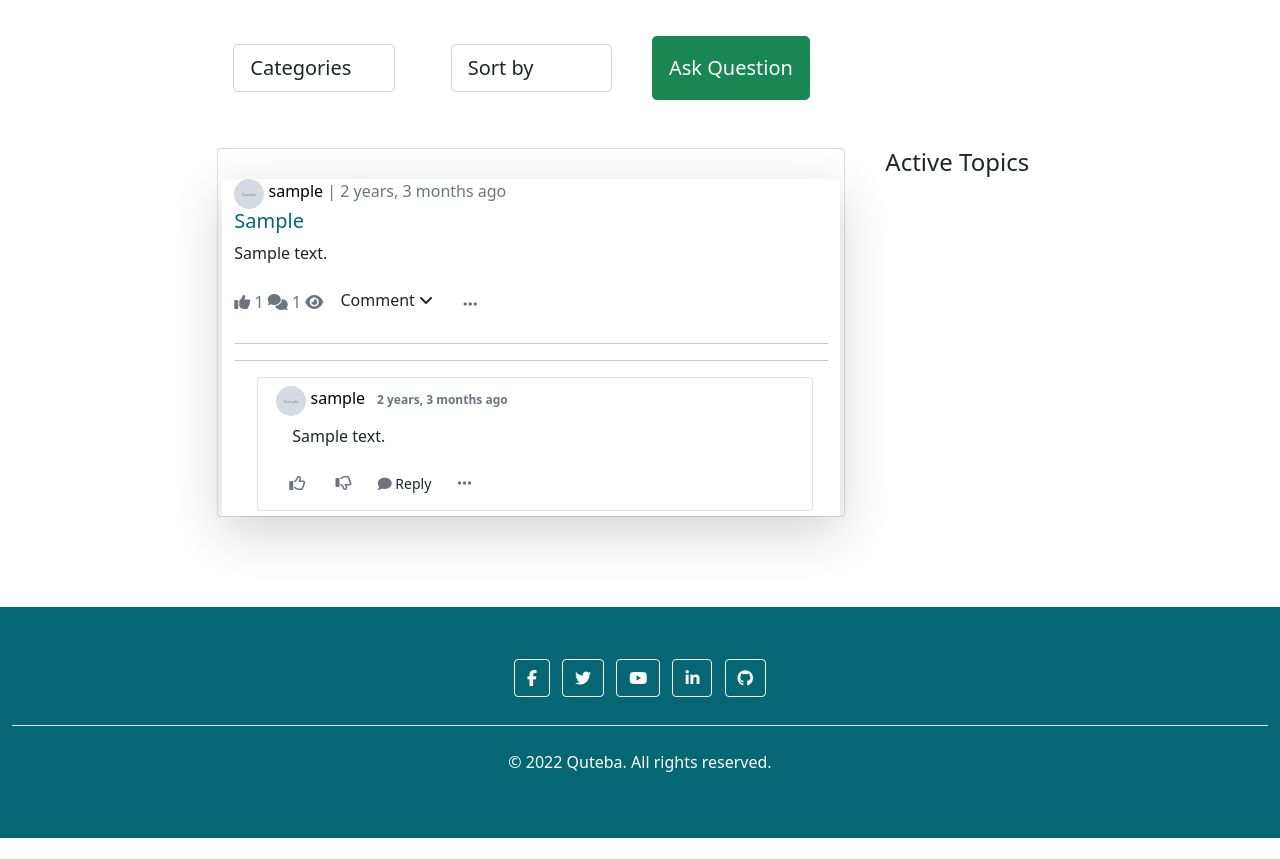
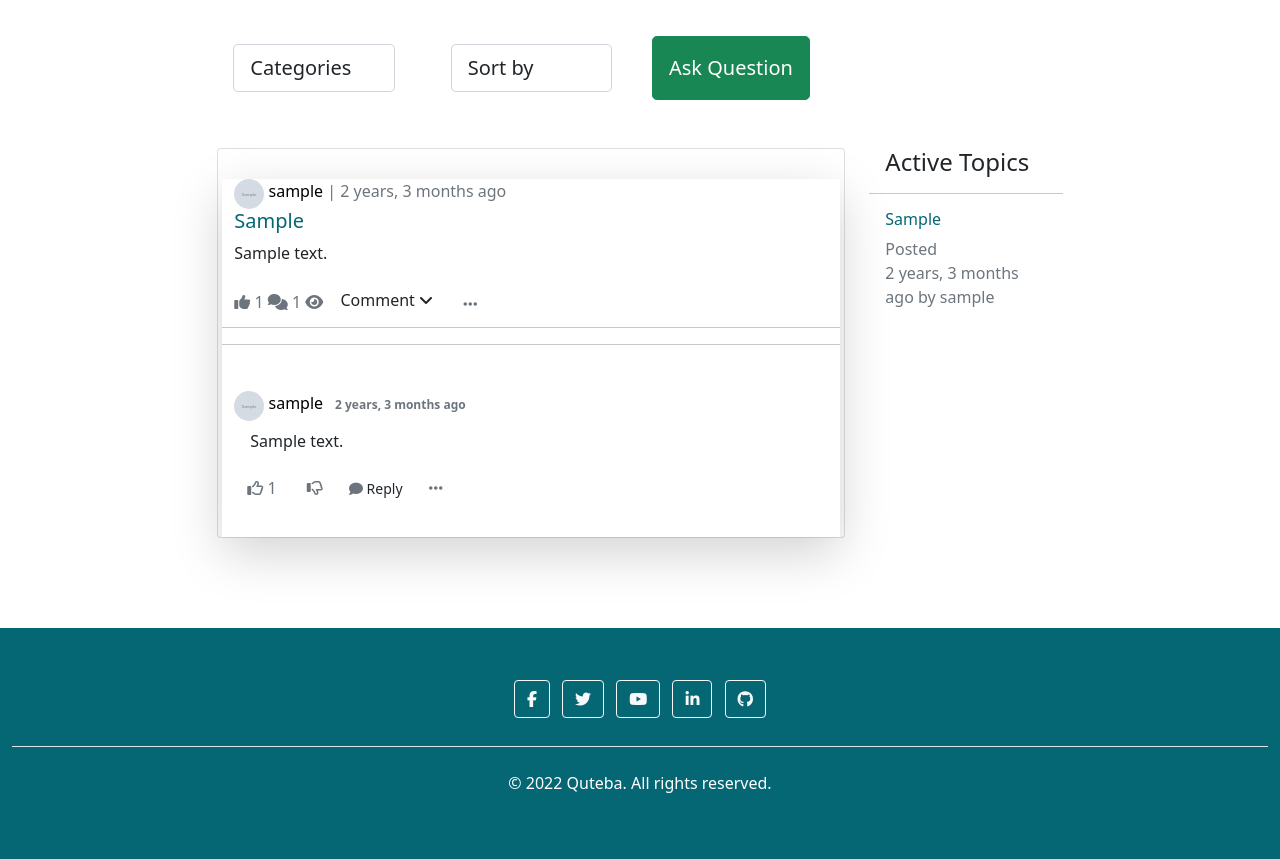
Before and after one commit to Amareteklay/quteba, a Django app: a page that uses qforum/templates/qforum/thread_detail.html in a window 1280 px wide. Shown: the part 176-1035 px from the top of the page. Before the commit the page ends 1014 px from the top, so only its background shows below. Run offline with Django 4.2, Linux system fonts and the light colour scheme; tables that the repository leaves empty hold one stand-in row (values such as "Sample post"); grey boxes marked "Sample" are stand-in pictures; parts of the project's set-up code (start-up, migrations or seed data) failed here and were passed over; some libraries are stand-ins or nearby versions.

Commit message:
replaced nested comments with inclusion tag

```diff
--- a/qblog/templates/qblog/blog.html
+++ b/qblog/templates/qblog/blog.html
@@ -16,7 +16,7 @@
             <img class="img-fluid border-0" src=" {{ post.featured_image.url }}">
             {% endif %}
         </div>
-        <div class="col-md-6 ">
+        <div class="col-md-6">
             <a href="{% url 'post_detail' post.slug  %}" class="post-link">
                 <h2 class="card-title mb-4 pt-5">{{ post.title }}</h2>
             </a>
--- a/qforum/models.py
+++ b/qforum/models.py
@@ -65,12 +65,16 @@
     created = models.DateTimeField(auto_now_add=True)
     updated = models.DateTimeField(auto_now=True)
     active = models.BooleanField(default=True)
+    likes = models.ManyToManyField(User, related_name='forum_likes', blank=True)
 
     class Meta:
         ordering = ('created',)
 
     def __str__(self):
         return f"{self.content}"
+
+    def no_of_likes(self):
+        return self.likes.count()
 
     @property
     def children(self):
--- a/qforum/templates/qforum/comment.html
+++ /dev/null
@@ -1,104 +0,0 @@
-                    <div class="reply-box pos-relative">
-                        <a class="text-black" href="#">
-                            {% if comment.name.profile.image %}
-                            <img class="rounded-circle article-img profile-img"
-                                src="{{ comment.name.profile.image.url }}">
-                            {% else %}
-                            <img class="rounded-circle article-img profile-img" src="{{ 'quteba/media/default.jpg' }}">
-                            {% endif %}
-                            {{comment.name}}</a>
-                        <span class=" badge badge-secondary op-6 text-muted">{{ comment.created|timesince }} ago</span>
-                        <p class="px-3 mt-2"> {{comment.content}}</p>
-                        <span class="btn text-muted"><i class="fa-regular fa-thumbs-up"></i></span>
-                        <span class="btn text-muted"><i class="fa-regular fa-thumbs-down"></i></span>
-                        <button class="btn btn-sm" onclick="handleReply({{comment.id}})">
-                            <i class="fa-solid fa-comment text-muted"></i> Reply</button>
-                        <span class="edit-btn text-muted btn"><i class="fa-solid fa-ellipsis"></i></span>
-
-                        {% for reply in comment.children %}
-                        <div class="pt-3">
-                            <a class="text-black" href="#">
-                                {% if reply.name.profile.image %}
-                                <img class="rounded-circle article-img profile-img"
-                                    src="{{ reply.name.profile.image.url }}">
-                                {% else %}
-                                <img class="rounded-circle article-img profile-img"
-                                    src="{{ 'quteba/media/default.jpg' }}">
-                                {% endif %}
-                                {{reply.name}}</a>
-                            <p class="px-3 mt-2"> {{reply.content}}</p>
-                            <span class="btn text-muted"><i class="fa-regular fa-thumbs-up"></i></span>
-                            <span class="btn text-muted"><i class="fa-regular fa-thumbs-down"></i></span>
-                            <button class="btn btn-sm" onclick="handleReply({{comment.id}})"><i
-                                    class="fa-solid fa-comment text-muted"></i> Reply</button>
-                                    <span class="btn text-muted pb-0"><i class="fa-solid fa-ellipsis"></i></span>
-                            <div class="border-reply" id="reply-form-container-{{comment.id}}" style="display:none">
-                                {% if user.is_authenticated %}
-                                <form method="POST" action="{% url 'qforum:thread_detail' thread.slug %}" class="mt-3">
-                                    {% csrf_token %}
-                                    <p>Replying as {{user}}</p>
-                                    {{form.content}}
-                                    <div>
-                                        <button type="button" onclick="handleCancel({{comment.id}})"
-                                            class="btn btn-light border btn-sm">Cancel</button>
-                                        <button type="submit" class="btn btn-primary btn-sm">Submit</button>
-                                    </div>
-                                </form>
-                                {% else %}
-                                <p>Please login to reply</p>
-                                {% endif %}
-                            </div>
-                        </div>
-                        {%for reply in reply.children %}
-                        <div class="pos-relative pt-3">
-                            <a class="text-black" href="#">
-                                {% if reply.name.profile.image %}
-                                <img class="rounded-circle article-img profile-img"
-                                    src="{{ reply.name.profile.image.url }}">
-                                {% else %}
-                                <img class="rounded-circle article-img profile-img"
-                                    src="{{ 'quteba/media/default.jpg' }}">
-                                {% endif %}
-                                {{reply.name}}</a>
-                            <p class="px-3 mt-2"> {{reply.content}}</p>
-                            <span class="btn text-muted"><i class="fa-regular fa-thumbs-up"></i></span>
-                            <span class="btn text-muted"><i class="fa-regular fa-thumbs-down"></i></span>
-                            <button class="btn btn-sm" onclick="handleReply({{comment.id}})"><i
-                                    class="fa-solid fa-comment text-muted pb-0"></i> Reply</button>
-                                    <span class="btn text-muted"><i class="fa-solid fa-ellipsis"></i></span>
-                            <div class="border-reply" id="reply-form-container-{{comment.id}}" style="display:none">
-                                {% if user.is_authenticated %}
-                                <form method="POST" action="{% url 'qforum:thread_detail' thread.slug %}" class="mt-3">
-                                    {% csrf_token %}
-                                    <p>Replying as {{user}}</p>
-                                    {{form.content}}
-                                    <div>
-                                        <button type="button" onclick="handleCancel({{comment.id}})"
-                                            class="btn btn-light border btn-sm">Cancel</button>
-                                        <button type="submit" class="btn btn-primary btn-sm">Submit</button>
-                                    </div>
-                                </form>
-                                {% else %}
-                                <p>Please login to reply</p>
-                                {% endif %}
-                            </div>
-                        </div>
-                        {% endfor %}
-                        {% endfor %}
-                        <div class="border-reply" id="reply-form-container-{{comment.id}}" style="display:none">
-                            {% if user.is_authenticated %}
-                            <form method="POST" action="{% url 'qforum:thread_detail' thread.slug %}" class="mt-3">
-                                {% csrf_token %}
-                                <p>Replying as {{user}}</p>
-                                {{form.content}}
-                                <div>
-                                    <button type="button" onclick="handleCancel({{comment.id}})"
-                                        class="btn btn-light border btn-sm">Cancel</button>
-                                    <button type="submit" class="btn btn-primary btn-sm">Submit</button>
-                                </div>
-                            </form>
-                            {% else %}
-                            <p>Please login to reply</p>
-                            {% endif %}
-                        </div>
-                    </div>
--- /dev/null
+++ b/qforum/templates/qforum/reply.html
@@ -0,0 +1,25 @@
+    <div class="row">
+        <div class="col-md-12 left-indent">
+        {% for reply in replies %}
+        <a class="text-black" href="#">
+            {% if reply.name.profile.image %}
+            <img class="rounded-circle article-img profile-img"
+                src="{{ comment.name.profile.image.url }}">
+            {% else %}
+            <img class="rounded-circle article-img profile-img" src="{{ 'quteba/media/default.jpg' }}">
+            {% endif %}
+            {{reply.name}}</a>
+        <span class=" badge badge-secondary op-6 text-muted">{{ reply.created|timesince }} ago</span>
+        <p class="px-3 mt-2"> {{reply.content}}</p>
+        <span class="btn text-muted"><i class="fa-regular fa-thumbs-up"></i>{% if reply.no_of_likes %} {{reply.no_of_likes}}{% endif %} </span>
+        <span class="btn text-muted"><i class="fa-regular fa-thumbs-down"></i></span>
+        <button class="btn btn-sm" onclick="handleReply({{comment.id}})">
+            <i class="fa-solid fa-comment text-muted"></i> Reply</button>
+        <span class="edit-btn text-muted btn"><i class="fa-solid fa-ellipsis"></i></span>
+           {% if reply.replies.count > 0 %}
+            {% load reply_tree %}
+            {% reply_tree reply %}
+            {% endif %}
+            {% endfor %}
+        </div>
+    </div>
--- a/qforum/templates/qforum/thread_detail.html
+++ b/qforum/templates/qforum/thread_detail.html
@@ -12,16 +12,16 @@
       <p> {{thread.description|safe}} </p>
     </div>
     <div>
-      <i class="ion-connection-bars icon-1x"></i> <span class="d-inline-block text-sm text-muted">{{number_of_likes}} <i class="fa-solid fa-thumbs-up"></i></span>
+      <i class="ion-connection-bars icon-1x"></i> <span class="d-inline-block text-sm text-muted">{{number_of_likes}} <i
+          class="fa-solid fa-thumbs-up"></i></span>
       <i class="ion-ios-chatboxes-outline icon-1x"></i> <span
         class="d-inline-block text-sm text-muted">{{no_of_comments}} <i class="fa-solid fa-comments"></i></span>
-      <i class="ion-ios-eye-outline icon-1x"></i> <span class="d-inline-block text-sm text-muted">{{no_of_comments}} <i class="fa-solid fa-eye"></i></span>
+      <i class="ion-ios-eye-outline icon-1x"></i> <span class="d-inline-block text-sm text-muted">{{no_of_comments}} <i
+          class="fa-solid fa-eye"></i></span>
       <h4 id="comment-form" class="btn" onclick="displayForm()">Comment <i class="fa-solid fa-angle-down"></i></h4>
       <span class="btn text-muted"><i class="fa-solid fa-ellipsis"></i></span>
     </div>
-    <div>
     <hr>
-
     <div class="comment-form">
       {% if user.is_authenticated %}
       <form method="POST" action="{% url 'qforum:thread_detail' thread.slug %}">
@@ -36,16 +36,32 @@
     </div>
     <hr>
     {% for comment in comments %}
+    {% if not comment.parent %}
+    <div class="row">
+      <div class="col-md-12">
+        <a class="text-black" href="#">
+          {% if comment.name.profile.image %}
+          <img class="rounded-circle article-img profile-img"
+              src="{{ comment.name.profile.image.url }}">
+          {% else %}
+          <img class="rounded-circle article-img profile-img" src="{{ '../quteba/media/default.jpg' }}">
+          {% endif %}
+          {{comment.name}}</a>
+      <span class=" badge badge-secondary op-6 text-muted">{{ comment.created|timesince }} ago</span>
+      <p class="px-3 mt-2"> {{comment.content}}</p>
+      <span class="btn text-muted"><i class="fa-regular fa-thumbs-up"></i>{% if comment.no_of_likes %} {{comment.no_of_likes}}{% endif %} </span>
+      <span class="btn text-muted"><i class="fa-regular fa-thumbs-down"></i></span>
+      <button class="btn btn-sm" onclick="handleReply({{comment.id}})">
+          <i class="fa-solid fa-comment text-muted"></i> Reply</button>
+      <span class="edit-btn text-muted btn"><i class="fa-solid fa-ellipsis"></i></span>
         {% if comment.is_parent %}
-      <div class="ps-2" id="{{comment.id}}">
-        <div class="border p-2 rounded border-reply">
-          {% include 'qforum/comment.html' with comment=comment %}
+        {% load reply_tree %}
+        {% reply_tree comment %}
+        {% endif %}
       </div>
     </div>
-      {% endif %}
+    {% endif%}
     {% endfor %}
-
-    </div>
   </div>
 </div>
 {% endblock details %}
--- /dev/null
+++ b/qforum/templatetags/reply_tree.py
@@ -0,0 +1,8 @@
+from django import template
+
+register = template.Library()
+
+@register.inclusion_tag('qforum/reply.html')
+def reply_tree(comment):
+    replies = comment.replies.all()
+    return {"replies": replies}
--- a/qforum/views.py
+++ b/qforum/views.py
@@ -41,10 +41,13 @@
     def get_context_data(self, **kwargs):
         data = super().get_context_data(**kwargs)
         comments = Comment.objects.filter(thread=self.get_object())
+        pcom = Comment.objects.filter(parent=None)
         number_of_comments = comments.count()
         data['comments'] = comments
         data['no_of_comments'] = number_of_comments
         data['form'] = CommentForm()
+        data['thread_list'] = Thread.objects.all()
+        data['pcom'] = pcom
         return data
 
     def post(self, request, slug, *args, **kwargs):
@@ -56,7 +59,7 @@
                     parent = form.cleaned_data['parent']
                 except:
                     parent=None
-        new_comment = Comment(content=content , name =self.request.user, thread=self.get_object(), parent=parent)
+        new_comment = Comment(content=content, name =self.request.user, thread=self.get_object(), parent=parent)
         new_comment.save()
         return redirect(self.request.path_info)
 
--- a/quteba/settings.py
+++ b/quteba/settings.py
@@ -85,7 +85,7 @@
     'django.middleware.clickjacking.XFrameOptionsMiddleware',
 ]
 
-CSRF_TRUSTED_ORIGINS = ['https://8000-amareteklay-quteba-ks4l40hfliy.ws-eu43.gitpod.io']
+CSRF_TRUSTED_ORIGINS = ['https://8000-amareteklay-quteba-ks4l40hfliy.ws-eu44.gitpod.io']
 
 ROOT_URLCONF = 'quteba.urls'
 
--- a/static/css/style.css
+++ b/static/css/style.css
@@ -236,3 +236,8 @@
 .reply-box{
   padding-left: 10px;
 }
+
+.left-indent {
+  position: relative;
+  margin-left: 20px;
+}
```
Also changed, not shown: qforum/reply_tree.py (added, +8 -0 lines), qforum/migrations/0018_comment_likes.py (added), qforum/templatetags/__init__.py (added). Lines whose indentation alone changed are shown as unchanged.
